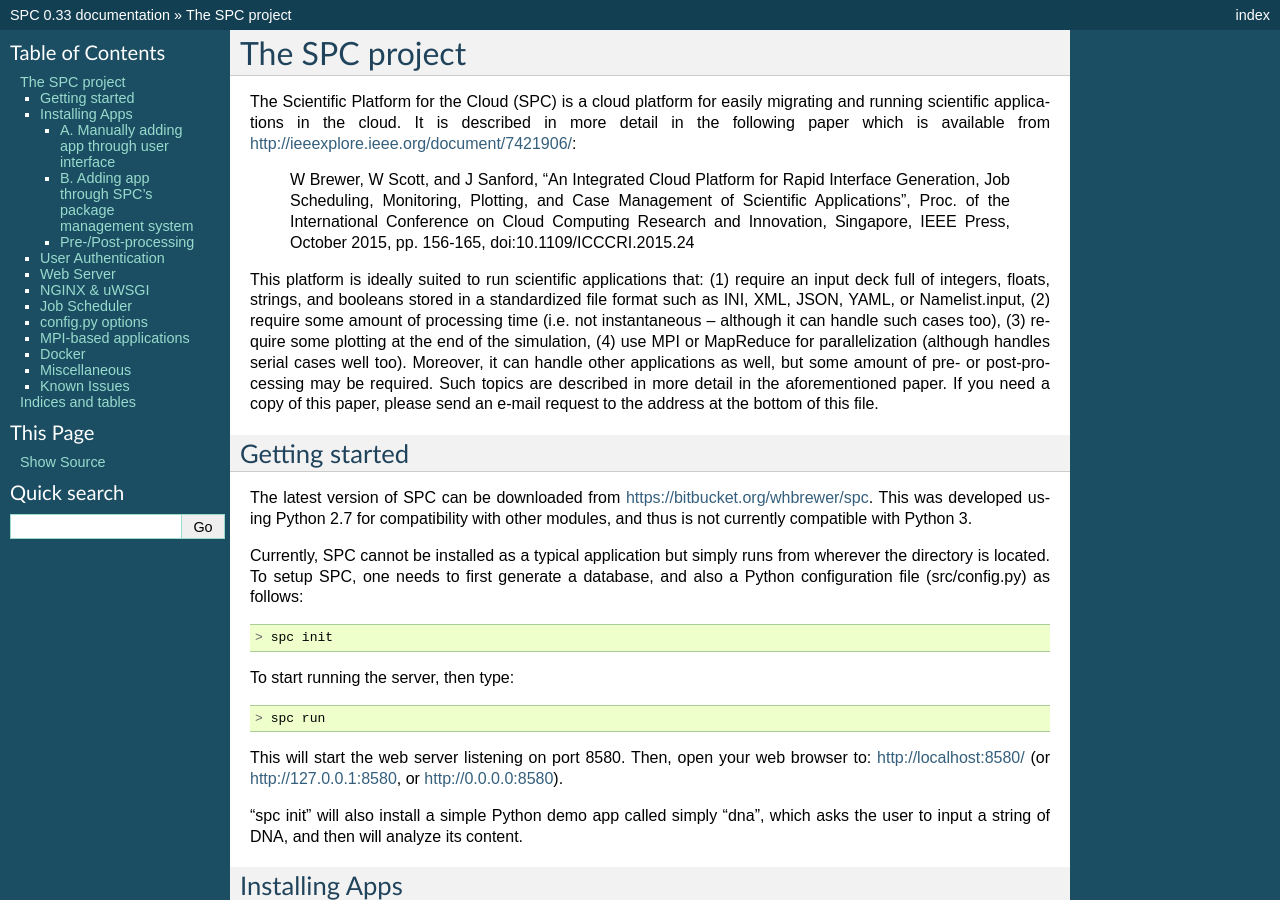
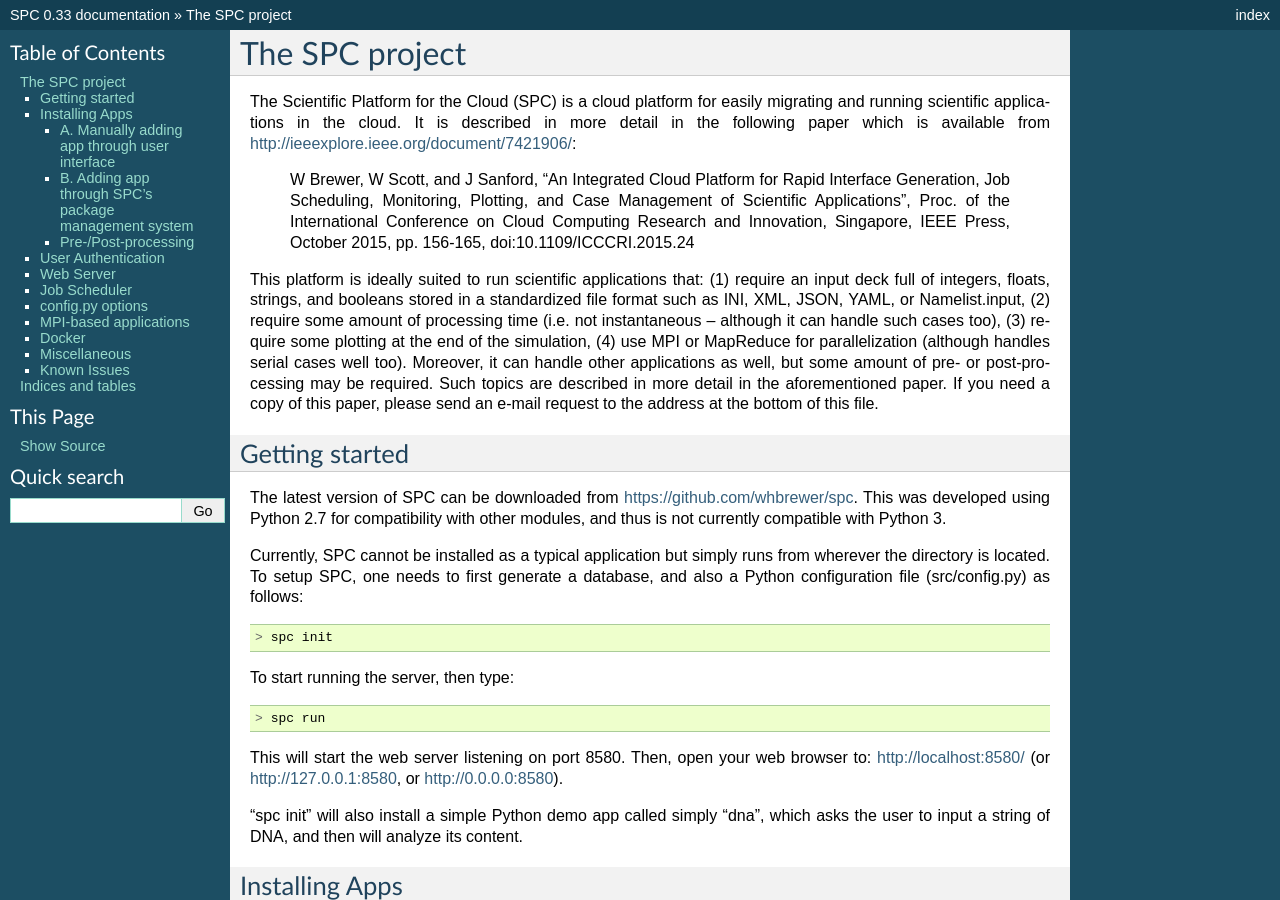
Before and after one commit to whbrewer/spc, a Sphinx documentation site: the page built from docs/index.rst, in a window 1280 px wide and 900 px high. Built offline with Sphinx 7.4.7, drawn with Linux system fonts in a browser that asks for light colours.

Commit message:
more updates

```diff
--- a/docs/index.rst
+++ b/docs/index.rst
@@ -10,7 +10,7 @@
 Getting started
 ---------------
 
-The latest version of SPC can be downloaded from https://bitbucket.org/whbrewer/spc.  This was developed using Python 2.7 for compatibility with other modules, and thus is not currently compatible with Python 3.
+The latest version of SPC can be downloaded from https://github.com/whbrewer/spc.  This was developed using Python 2.7 for compatibility with other modules, and thus is not currently compatible with Python 3.
 
 Currently, SPC cannot be installed as a typical application but simply runs from wherever the directory is located.  To setup SPC, one needs to first generate a database, and also a Python configuration file (src/config.py) as follows::
 
@@ -168,8 +168,7 @@
 
 Of course, this assumes that cherrypy has already been installed (e.g. sudo pip install cherrypy).
 
-NGINX & uWSGI
--------------
+**NGINX & uWSGI**
 
 To use SPC in production, it is recommended to use NGINX and uWSGI.  A configuration file for both NGINX and uWSGI are available in the spc/etc folder.
 
```
